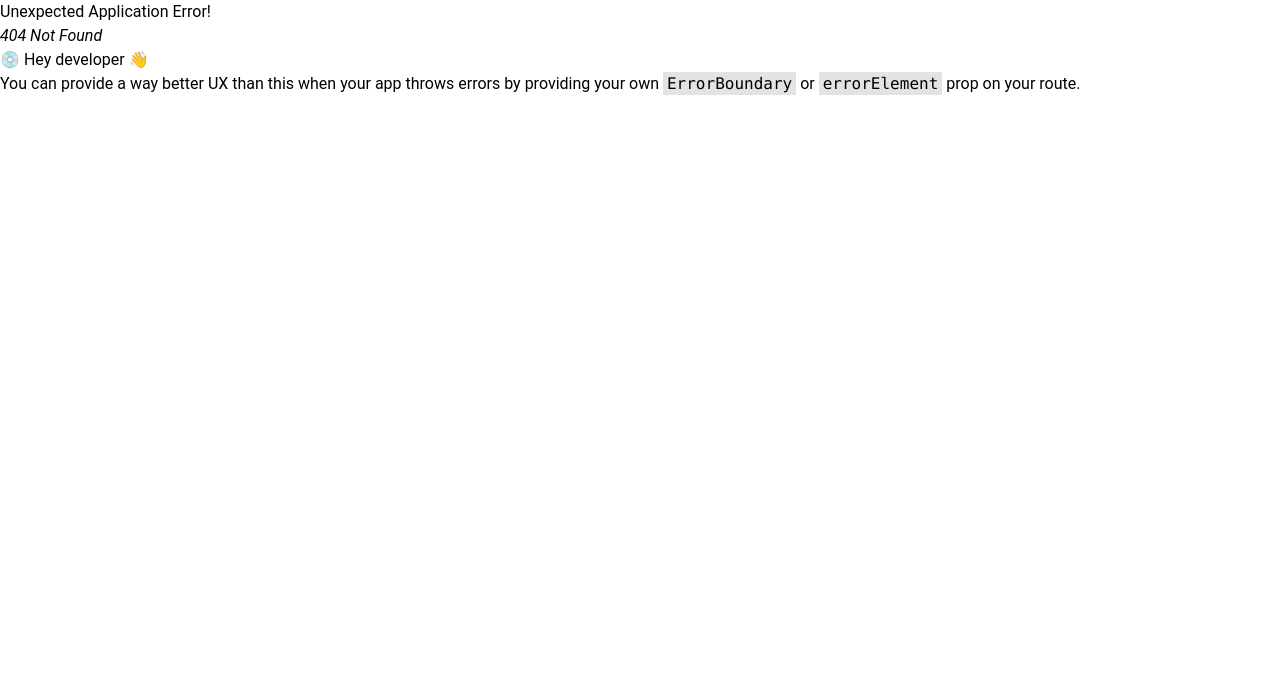
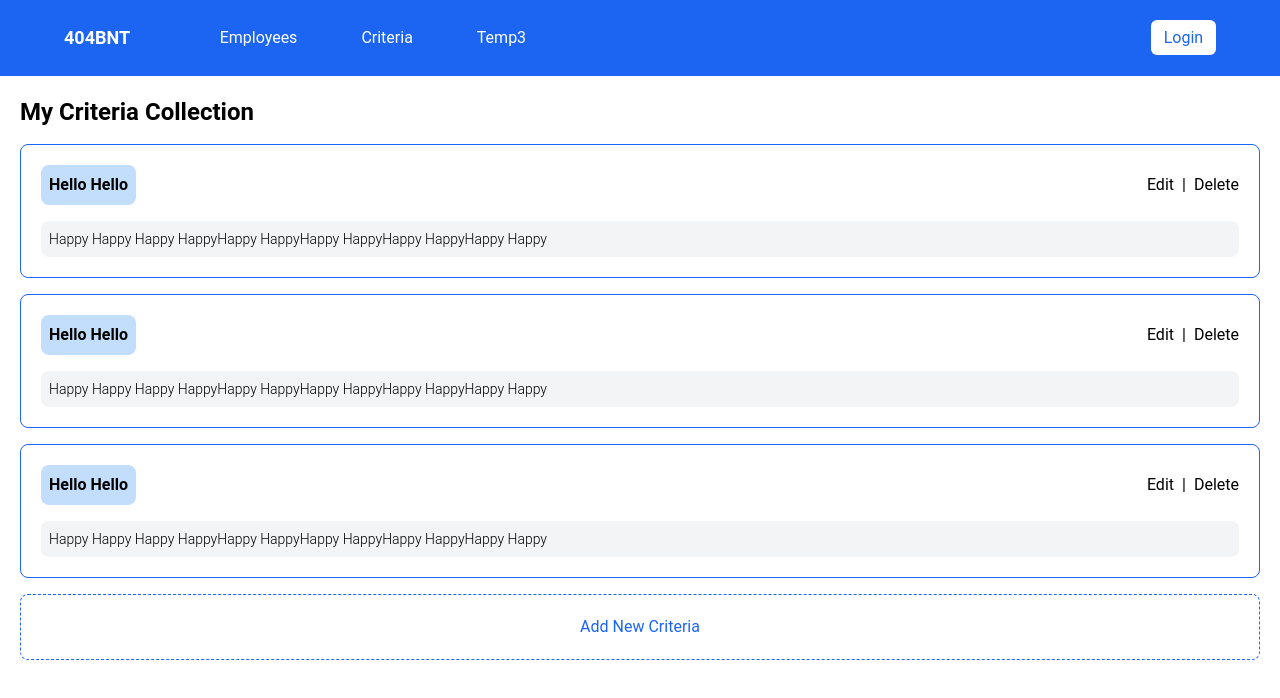
Before and after one commit to hongphucle1010/EmployeeAssessment-FE, a React (Vite) app: page /criteria in a window 1280 px wide. Before the commit this address had no page. Shown: the top 698 px of the page. Built offline with nearby package versions, Linux system fonts and the light colour scheme.

Commit message:
criteria page ui

```diff
--- a/src/components/employees-page/EmployeeList.tsx
+++ b/src/components/employees-page/EmployeeList.tsx
@@ -1,7 +1,10 @@
+
 const EmployeeList = () => {
     return (
-        <div>
+        <div className="w-full flex flex-col items-start gap-4">
+            <table className="w-full border-collapse bg-white shadow-lg">
 
+            </table>
         </div>
     )
 }
--- a/src/components/navigation/Navigation.tsx
+++ b/src/components/navigation/Navigation.tsx
@@ -14,8 +14,8 @@ const Navigation = () => {
             <Link to='/Employees' className='hover:text-gray-300 transition'>
               Employees
             </Link>
-            <Link to='/Temp2' className='hover:text-gray-300 transition'>
-              Temp2
+            <Link to='/criteria' className='hover:text-gray-300 transition'>
+              Criteria
             </Link>
             <Link to='/Temp3' className='hover:text-gray-300 transition'>
               Temp3
--- /dev/null
+++ b/src/pages/CriteriaPage/index.tsx
@@ -0,0 +1,163 @@
+import { useState } from "react"
+
+import * as yup from 'yup';
+import { useForm, SubmitHandler } from "react-hook-form"
+import { yupResolver } from "@hookform/resolvers/yup"
+
+interface ICriteriaList {
+    name: string,
+    description: string,
+}
+
+// hard-coded data
+const CRITERIA_LIST = [
+    {
+        id: 1,
+        name: 'Hello Hello',
+        description: 'Happy Happy Happy HappyHappy HappyHappy HappyHappy HappyHappy Happy'
+    },
+    {
+        id: 2,
+        name: 'Hello Hello',
+        description: 'Happy Happy Happy HappyHappy HappyHappy HappyHappy HappyHappy Happy'
+    },
+    {
+        id: 3,
+        name: 'Hello Hello',
+        description: 'Happy Happy Happy HappyHappy HappyHappy HappyHappy HappyHappy Happy'
+    }
+]
+
+const CriteriaItem = ({ title, item }: { title: string, item: string }) => {
+    return (
+        <div className="flex flex-row items-start gap-2">
+            {/* <span className="font-semibold">{title}</span> */}
+            <div className="flex flex-row items-center justify-between w-full bg-gray-100 rounded-lg p-2">
+                <span className="text-sm font-light">{item}</span>
+            </div>
+        </div>
+    )
+}
+
+const CriteriaList = (props: ICriteriaList) => {
+    return (
+        <div className="w-full p-5 flex flex-col gap-4 rounded-lg border border-blue-600">
+            <div className="w-full flex flex-row items-center justify-between">
+                <span className="font-semibold text-base p-2 rounded-lg bg-blue-200">{props.name}</span>
+                <div className="flex flex-row items-center gap-2">
+                    <button
+                        className="hover:underline"
+                        onClick={() => { }}
+                    >
+                        Edit
+                    </button>
+                    {'|'}
+                    <button
+                        className="hover:underline"
+                        onClick={() => { }}
+                    >
+                        Delete
+                    </button>
+                </div>
+            </div>
+            {/* <CriteriaItem title="Name" item={props.name} /> */}
+            <CriteriaItem title="Description" item={props.description} />
+        </div>
+    )
+}
+
+const CriteriaSchema = yup.object().shape({
+    name: yup
+        .string()
+        .required('Criteria name is required'),
+    description: yup
+        .string()
+        .required('Description is required')
+})
+
+const NewCriteriaListForm = ({ open, setOpen }: { open: boolean, setOpen: (open: boolean) => void }) => {
+    const {
+        register,
+        handleSubmit,
+        formState: { errors }
+    } = useForm<ICriteriaList>({
+        resolver: yupResolver(CriteriaSchema),
+        defaultValues: {
+            name: '',
+            description: ''
+        }
+    })
+
+    const onSubmit: SubmitHandler<ICriteriaList> = async (data) => {
+        try {
+
+        } catch(error) {
+            console.error(error)
+        }
+    }
+
+    return (
+        <form className="w-full p-5 flex flex-col gap-4 rounded-lg border border-gray-300">
+            <div className='flex flex-col gap-4 items-center justify-center'>
+                <span className="text-xl font-semibold text-left w-full">New Criteria</span>
+                <div className="w-full">
+                    <label className='font-semibold text-sm'>Name: </label>
+                    <input
+                        id='CriteriaName'
+                        type="text"
+                        className="w-full p-2 mt-1 border border-gray-300 rounded-md"
+                        placeholder="Criteria #1"
+                        {...register('name')}
+                    />
+                </div>
+                <div className="w-full">
+                    <label className='font-semibold text-sm'>Description: </label>
+                    <input
+                        id='CriteriaDesc'
+                        type="text"
+                        className="w-full p-2 mt-1 border border-gray-300 rounded-md"
+                        placeholder="Something about this criteria..."
+                        {...register('description')}
+                    />
+                </div>
+                <div className="flex flex-row items-center gap-3">
+                    <button
+                        className="px-3 py-2 rounded-md bg-gray-300 text-white"
+                        onClick={() => setOpen(!open)}
+                    >
+                        Cancel
+                    </button>
+                    <button
+                        className="px-3 py-2 rounded-md bg-blue-600 text-white"
+                        onClick={() => setOpen(!open)}
+                    >
+                        Save
+                    </button>
+                </div>
+            </div>
+        </form>
+    )
+}
+
+const CriteriaPage = () => {
+    const [openNewForm, setOpenNewForm] = useState(false)
+
+    return (
+        <div className="flex flex-col items-start gap-4 text-black p-5">
+            <span className="font-semibold text-2xl">My Criteria Collection</span>
+            {CRITERIA_LIST.map((item) => (
+                <CriteriaList key={item.id} id={item.id} name={item.name} description={item.description} />
+            ))}
+            {openNewForm && <NewCriteriaListForm open={openNewForm} setOpen={setOpenNewForm} />}
+            <button
+                disabled={openNewForm === true}
+                className="w-full p-5 rounded-lg border-dashed border border-blue-600 text-blue-600 disabled:border-gray-400 disabled:text-gray-400"
+                onClick={() => { setOpenNewForm(!openNewForm) }}
+            >
+                Add New Criteria
+            </button>
+        </div>
+    )
+}
+
+export default CriteriaPage
--- a/src/pages/EmployeesPage/index.tsx
+++ b/src/pages/EmployeesPage/index.tsx
@@ -1,7 +1,8 @@
 const EmployeesPage = () => {
     return (
-        <div className="flex flex-col items-start gap-4 text-black">
-            <span className="font-semibold text-xl">Employee List</span>
+        <div className="flex flex-col items-start gap-4 text-black p-5">
+            <span className="font-semibold text-2xl">Employee List</span>
+
         </div>
     )
 }
--- a/src/routes/index.tsx
+++ b/src/routes/index.tsx
@@ -6,6 +6,7 @@ import MainLayout from '../layout/MainLayout/MainLayout'
 import LoginPage from '../pages/LoginPage'
 import path from 'path'
 import EmployeesPage from '../pages/EmployeesPage'
+import CriteriaPage from '../pages/CriteriaPage'
 
 const Router: React.FC = () => {
   const role = useSelector((state: RootState) => state.user.value.role)
@@ -21,6 +22,14 @@ const Router: React.FC = () => {
         <div>
           <h1>Home Error</h1>
         </div>
+      )
+    },
+    {
+      path: '/Employees',
+      element: (
+        <MainLayout>
+          <EmployeesPage />
+        </MainLayout>
       )
     }
   ]
@@ -68,6 +77,14 @@ const Router: React.FC = () => {
           <EmployeesPage />
         </MainLayout>
       )
+    },
+    {
+      path: '/criteria',
+      element: (
+        <MainLayout>
+          <CriteriaPage />
+        </MainLayout>
+      )
     }
   ]
 
```
